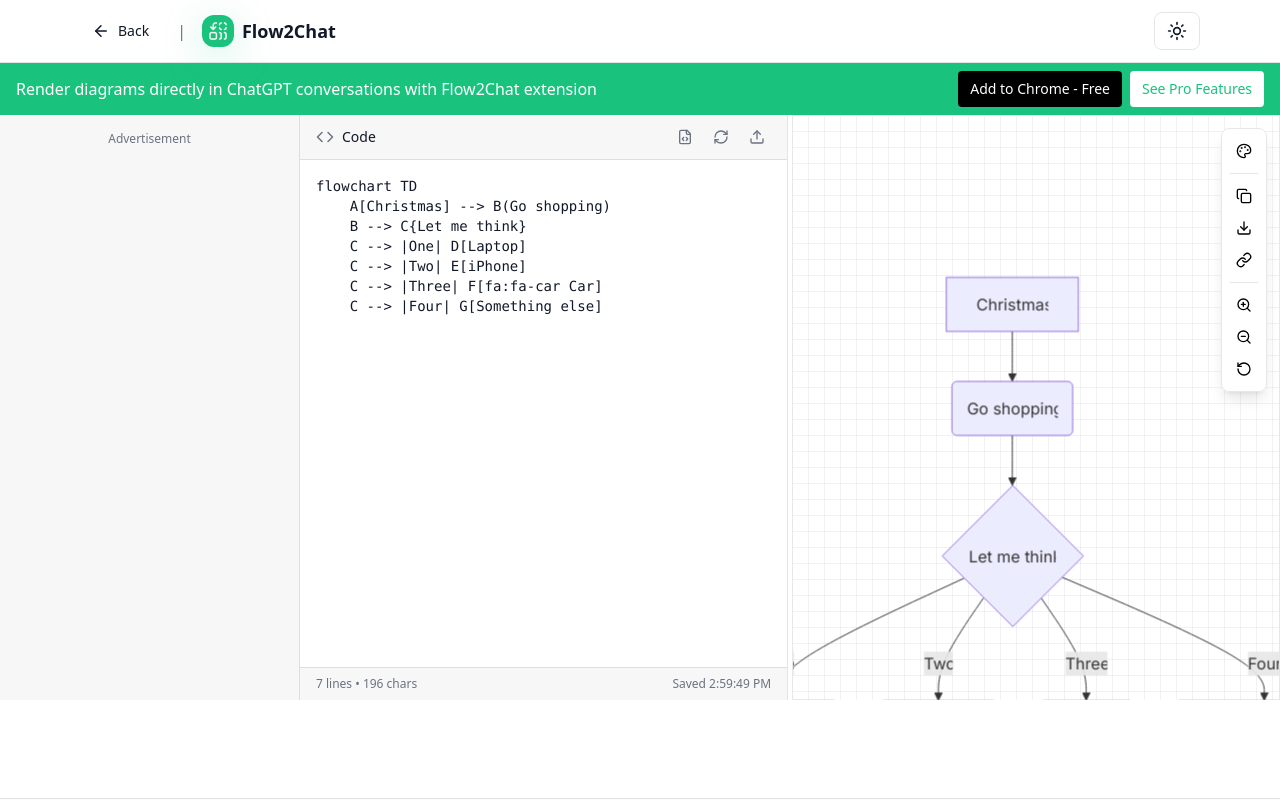
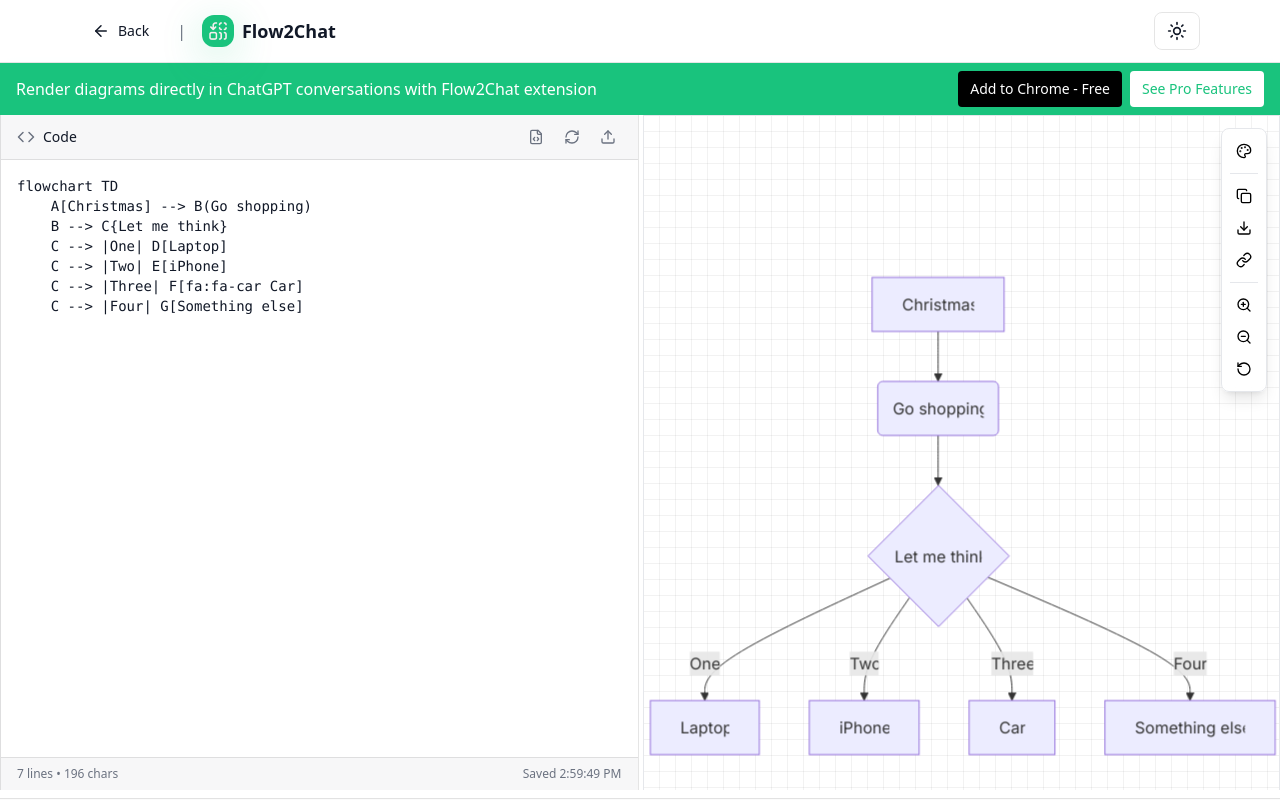
Before and after one commit to shadster-devs/landing-page, a Next.js app: page /editor in a window 1280 px wide. Shown: the top 800 px of the page. Built offline with nearby package versions, Linux system fonts and the light colour scheme.

Commit message:
some css

```diff
--- a/src/app/editor/page.tsx
+++ b/src/app/editor/page.tsx
@@ -398,11 +398,12 @@ export default function Editor() {
 
       {/* Main content area with resizable panels */}
       <div className="flex flex-1 overflow-hidden editor-container">
-        {/* Sidebar ad for free users (left side) */}
-        {!showTemplates && plan === 'free' && (
-          <div className="w-[320px] min-w-[300px] border-r border-[var(--border)] bg-[var(--card)] p-4">
-            <div className="text-xs text-[var(--muted)] mb-2 text-center">Advertisement</div>
-            <AdBanner position="sidebar" plan={plan} />
+        {/* Left sidebar ad for free users - only takes space if ad loads */}
+        {plan === 'free' && (
+          <div className="ad-sidebar-container border-r border-[var(--border)] bg-[var(--card)]">
+            <div className="p-4 pt-0">
+              <AdBanner position="sidebar" plan={plan} />
+            </div>
           </div>
         )}
 
@@ -488,8 +489,10 @@ export default function Editor() {
 
       </div>
 
-      {/* Bottom ad banner for free users */}
-      <AdBanner position="bottom" plan={plan} className="mx-4 mb-2" />
+      {/* Bottom ad banner for free users - only takes space if ad loads */}
+      <div className="ad-bottom-container mx-4 mb-2">
+        <AdBanner position="bottom" plan={plan} />
+      </div>
 
       {/* Unified toast system */}
       <ToastContainer toasts={toasts} removeToast={removeToast} />
--- a/src/app/globals.css
+++ b/src/app/globals.css
@@ -199,3 +199,28 @@ details summary::-webkit-details-marker {
   transform-style: preserve-3d;
   backface-visibility: hidden;
 }
+
+/* Responsive ad containers - only take space when ads load */
+.ad-sidebar-container {
+  width: 0;
+  min-width: 0;
+  overflow: hidden;
+  transition: width 0.3s ease, min-width 0.3s ease;
+}
+
+.ad-sidebar-container:has(.ad-loaded) {
+  width: 320px;
+  min-width: 300px;
+}
+
+/* Bottom ad container */
+.ad-bottom-container {
+  height: 0;
+  overflow: hidden;
+  transition: height 0.3s ease;
+}
+
+.ad-bottom-container:has(.ad-loaded) {
+  height: auto;
+  min-height: 90px;
+}
--- a/src/components/ads/AdBanner.tsx
+++ b/src/components/ads/AdBanner.tsx
@@ -20,21 +20,11 @@ export default function AdBanner({ position, plan, className = '' }: AdBannerPro
     : ADS_CONFIG.GOOGLE_ADSENSE.SLOTS.BOTTOM_BANNER;
 
   return (
-    <motion.div
-      className={`ad-container ${className}`}
-      initial={{ opacity: 0, y: 20 }}
-      animate={{ opacity: 1, y: 0 }}
-      transition={{ duration: 0.3 }}
-    >
-      <AdSenseAd
-        slot={adSlot}
-        format="auto"
-        responsive={true}
-        style={{
-          minHeight: position === 'sidebar' ? '250px' : '90px',
-          width: '100%'
-        }}
-      />
-    </motion.div>
+    <AdSenseAd
+      slot={adSlot}
+      format="auto"
+      responsive={true}
+      className={className}
+    />
   );
 }
--- a/src/components/ads/AdSenseAd.tsx
+++ b/src/components/ads/AdSenseAd.tsx
@@ -1,6 +1,6 @@
 "use client";
 
-import { useEffect } from 'react';
+import { useEffect, useState, useRef } from 'react';
 import { ADS_CONFIG } from '@/constants/ads';
 
 interface AdSenseAdProps {
@@ -18,17 +18,37 @@ export default function AdSenseAd({
   style,
   className = ''
 }: AdSenseAdProps) {
+  const [adLoaded, setAdLoaded] = useState(false);
+  const adRef = useRef<HTMLElement>(null);
 
   useEffect(() => {
     if (typeof window !== 'undefined' && ADS_CONFIG.GOOGLE_ADSENSE.ENABLED) {
       try {
+        console.log('🔍 AdSense Debug:', {
+          slot,
+          clientId: ADS_CONFIG.GOOGLE_ADSENSE.CLIENT_ID,
+          domain: window.location.hostname,
+          adsbygoogle: typeof (window as any).adsbygoogle
+        });
+
         // Initialize AdSense
         ((window as any).adsbygoogle = (window as any).adsbygoogle || []).push({});
+
+        // Check if ad loaded after a delay
+        setTimeout(() => {
+          if (adRef.current) {
+            const hasContent = adRef.current.innerHTML.trim() !== '';
+            const hasHeight = adRef.current.offsetHeight > 0;
+            setAdLoaded(hasContent && hasHeight);
+            console.log('📊 Ad loaded status:', { hasContent, hasHeight, loaded: hasContent && hasHeight });
+          }
+        }, 2000);
+
       } catch (error) {
-        console.error('AdSense error:', error);
+        console.error('❌ AdSense error:', error);
       }
     }
-  }, []);
+  }, [slot]);
 
   // Don't render if ads disabled
   if (!ADS_CONFIG.GOOGLE_ADSENSE.ENABLED) {
@@ -37,9 +57,11 @@ export default function AdSenseAd({
 
   return (
     <ins
-      className={`adsbygoogle ${className}`}
+      ref={adRef}
+      className={`adsbygoogle ${className} ${adLoaded ? 'ad-loaded' : 'ad-loading'}`}
       style={{
         display: 'block',
+        minHeight: adLoaded ? 'auto' : '0px',
         ...style
       }}
       data-ad-client={ADS_CONFIG.GOOGLE_ADSENSE.CLIENT_ID}
```
